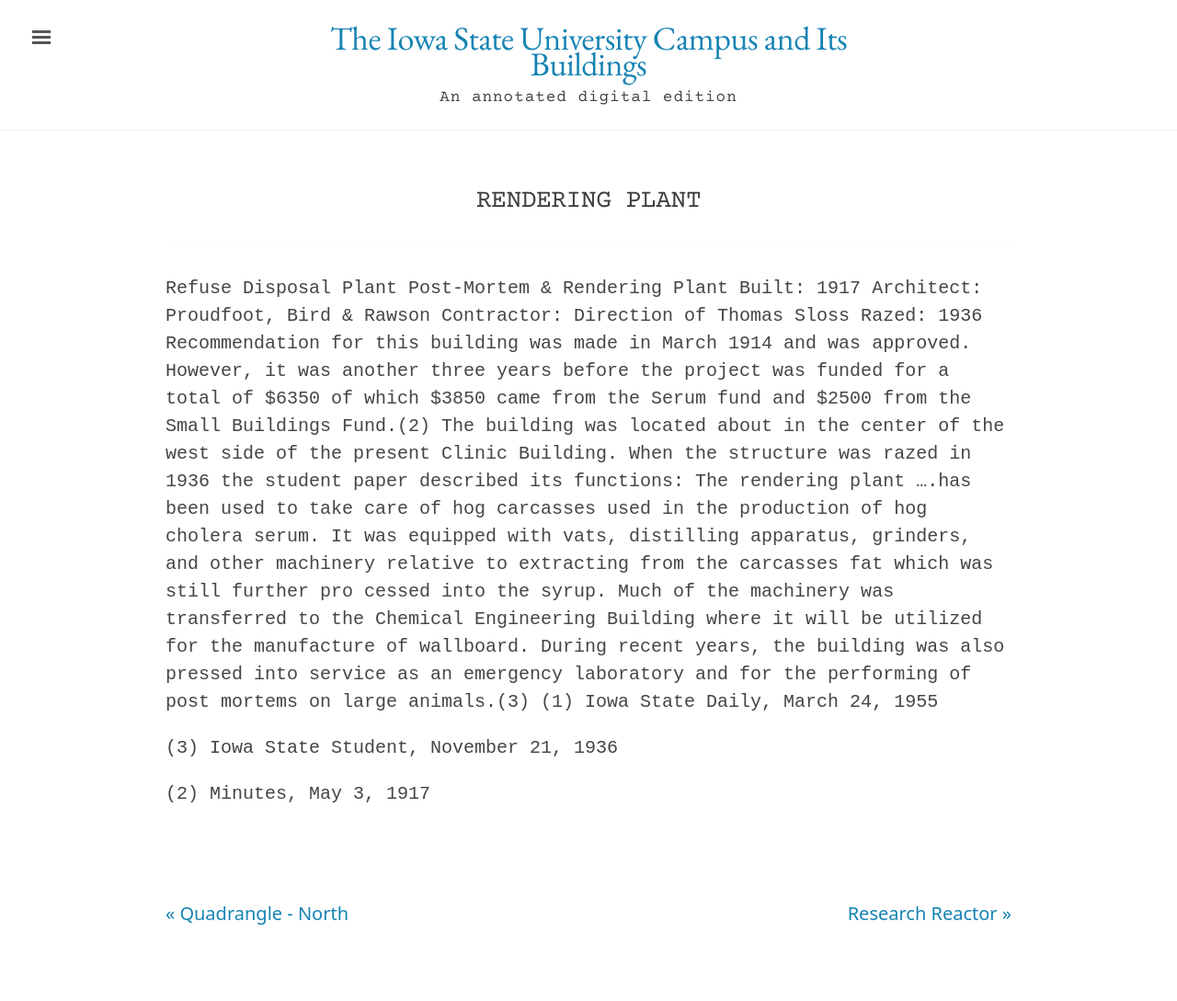
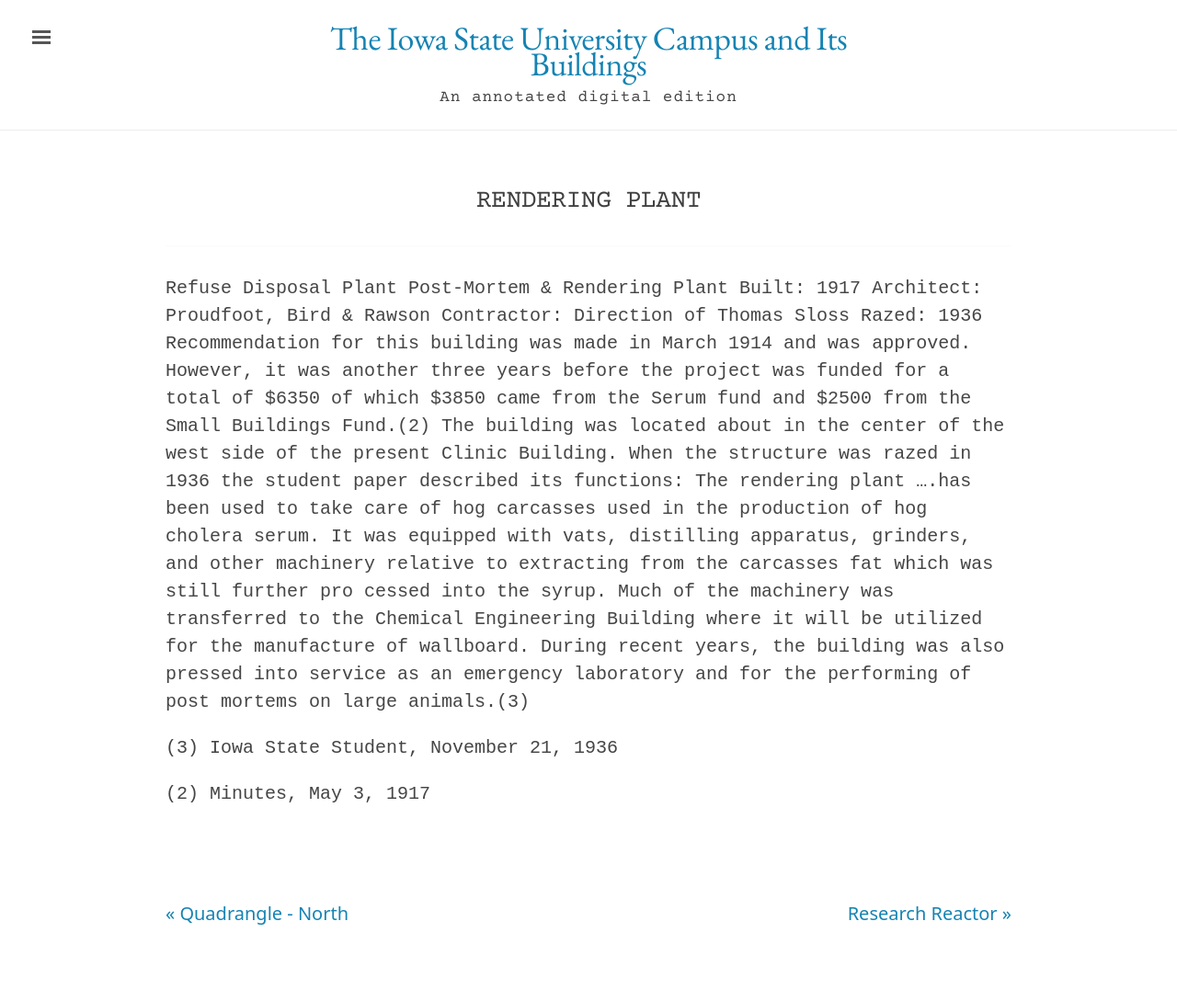
Before and after one commit to emanderson811/day-edition, a Jekyll site: the page built from _texts/buildings/180day-rendering-plant.md, in a window 1280 px wide. Shown: the whole page at 92% size. Built offline with Jekyll 4.4.1, drawn with Linux system fonts in a browser that asks for light colours.

Commit message:
Update 180day-rendering-plant.md

```diff
--- a/_texts/buildings/180day-rendering-plant.md
+++ b/_texts/buildings/180day-rendering-plant.md
@@ -21,8 +21,7 @@
 The building was located about in the center of the west side of the present Clinic Building.
 When the structure was razed in 1936 the student paper described its functions:
 The rendering plant ....has been used to take care of hog carcasses used in the production of hog cholera serum. It was equipped with vats, distilling apparatus, grinders, and other machinery relative to extracting from the carcasses fat which was still further pro cessed into the syrup. Much of the machinery was transferred to the Chemical Engineering Building where it will be utilized for the manufacture of wallboard. During recent years, the building was also pressed into service as an emergency laboratory and for the performing of post mortems on large animals.(3)
-(1)
-Iowa State Daily, March 24, 1955
+
 
 (3)
 Iowa State Student, November 21, 1936
```
